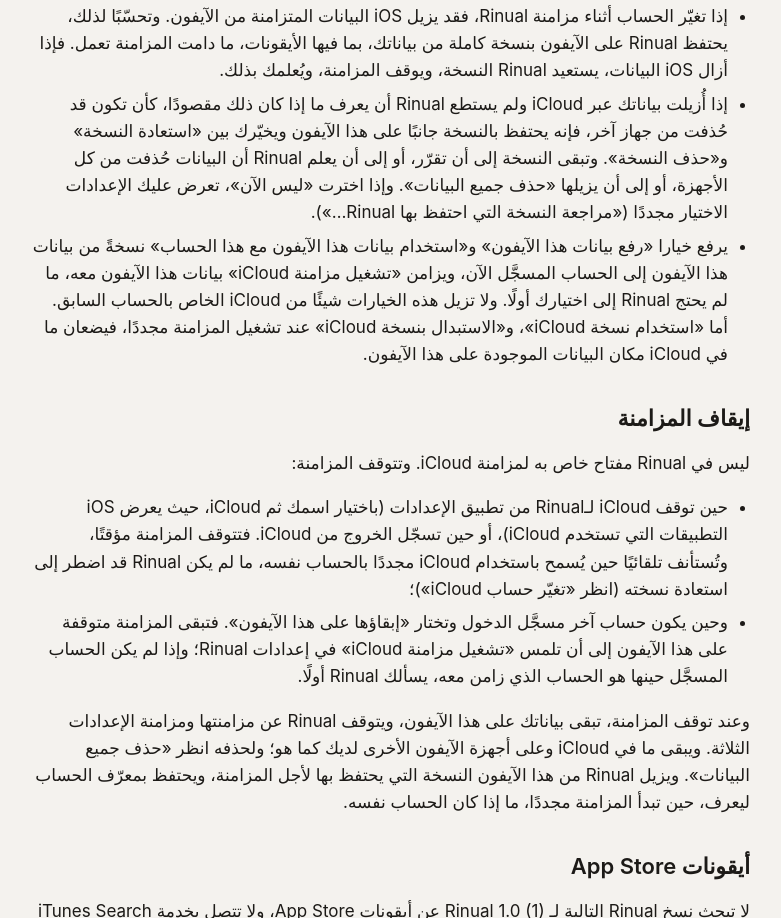
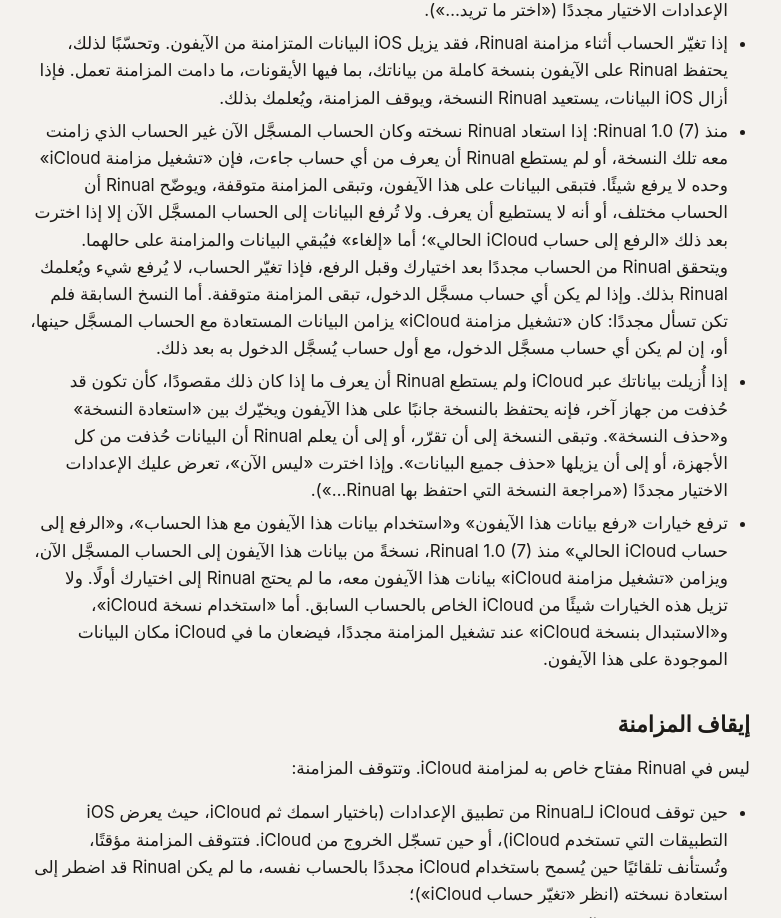
Before and after one commit to xnwf1/renewlist-privacy, a plain HTML site: page ar/index.html in a window 1280 px wide. Shown: the part 3898-4816 px from the top of the page, without its empty margins (250-1031 px from the left). Drawn offline with Linux system fonts and the light colour scheme.

Commit message:
Policy (Arabic): from Rinual 1.0 (7), Upload to the Current iCloud Account for data restored from its copy

```diff
--- a/ar/index.html
+++ b/ar/index.html
@@ -44,7 +44,7 @@
 
 <h2>مزامنة iCloud</h2>
 <p>تبدأ مزامنة iCloud تلقائيًا، وليس لها مفتاح تشغيل. ففي التثبيت الجديد، يبدأ Rinual المزامنة مع حساب Apple المسجَّل على الآيفون بعد أن تُكمل شاشة الترحيب ويؤكد iCloud أيّ حساب هو. ومن دون حساب iCloud، أو ما دام iCloud غير مسموح لـRinual، يعمل Rinual على الآيفون وحده، ومتى أصبح iCloud متاحًا يبدأ المزامنة تلقائيًا، بما في ذلك ما أدخلته في الأثناء. وتعرض إعدادات Rinual، ضمن iCloud، ما تفعله المزامنة.</p>
-<p>أما الآيفون الذي حُدِّث من نسخة سابقة من Rinual، فتبقى المزامنة عليه كما كانت. فإذا كانت متوقفة، أو كان Rinual ينتظر اختيارك (مثلًا بعد تسجيل الدخول بحساب آخر، أو بعد أن استعاد نسخته)، فلا يُرفع شيء إلى أن تختار «تشغيل مزامنة iCloud» أو «اختر ما تريد…» في إعدادات Rinual. وما دامت المزامنة متوقفة، لا يرسل Rinual شيئًا إلى iCloud، ولا يتحقق من حسابك في iCloud إلا حين تلمس أحد هذين الخيارين.</p>
+<p>أما الآيفون الذي حُدِّث من نسخة سابقة من Rinual، فتبقى المزامنة عليه كما كانت. فإذا كانت متوقفة، أو كان Rinual ينتظر اختيارك (مثلًا بعد تسجيل الدخول بحساب آخر، أو بعد أن استعاد نسخته)، فلا يُرفع شيء إلى أن تختار «تشغيل مزامنة iCloud» أو «اختر ما تريد…» في إعدادات Rinual. وما دامت المزامنة متوقفة، لا يرسل Rinual شيئًا إلى iCloud، ولا يتحقق من حسابك في iCloud إلا حين تلمس أحد هذين الخيارين. ومنذ Rinual 1.0 (7)، لا تُرفع البيانات التي استعادها Rinual من نسخته إلى حساب مختلف، أو إلى حساب لا يستطيع Rinual التأكد منه، إلا بعد اختيار آخر (انظر «تغيّر حساب iCloud»).</p>
 <p>وأثناء المزامنة:</p>
 <ul>
 <li>يحفظ Rinual معلوماتك في قاعدة بياناتك الخاصة على iCloud، فتظهر على أجهزة الآيفون الأخرى لديك (أو أجهزة الآيباد التي يعمل عليها Rinual) التي سُجّل الدخول فيها بحساب Apple نفسه وتعمل عليها المزامنة أيضًا. وتُحتسب هذه البيانات ضمن مساحة تخزين iCloud الخاصة بك.</li>
@@ -85,8 +85,9 @@
 <li>إذا سجّلت الخروج من iCloud، تتوقف المزامنة مؤقتًا وتبقى معلوماتك على الآيفون. وتُستأنف المزامنة تلقائيًا حين تسجّل الدخول مجددًا بالحساب نفسه.</li>
 <li>إذا سُجّل الدخول بحساب Apple آخر، تتوقف المزامنة مؤقتًا ويُعلمك Rinual بذلك. ولا يُرفع شيء إلى الحساب الجديد إلا إذا اخترت «استخدام بيانات هذا الآيفون مع هذا الحساب». أما «إبقاؤها على هذا الآيفون» فيوقف المزامنة على هذا الآيفون ويُبقي بياناتك هنا. وإذا اخترت «لاحقًا»، تعرض عليك الإعدادات الاختيار مجددًا («اختر ما تريد…»).</li>
 <li>إذا تغيّر الحساب أثناء مزامنة Rinual، فقد يزيل iOS البيانات المتزامنة من الآيفون. وتحسّبًا لذلك، يحتفظ Rinual على الآيفون بنسخة كاملة من بياناتك، بما فيها الأيقونات، ما دامت المزامنة تعمل. فإذا أزال iOS البيانات، يستعيد Rinual النسخة، ويوقف المزامنة، ويُعلمك بذلك.</li>
+<li>منذ Rinual 1.0 (7): إذا استعاد Rinual نسخته وكان الحساب المسجَّل الآن غير الحساب الذي زامنت معه تلك النسخة، أو لم يستطع Rinual أن يعرف من أي حساب جاءت، فإن «تشغيل مزامنة iCloud» وحده لا يرفع شيئًا. فتبقى البيانات على هذا الآيفون، وتبقى المزامنة متوقفة، ويوضّح Rinual أن الحساب مختلف، أو أنه لا يستطيع أن يعرف. ولا تُرفع البيانات إلى الحساب المسجَّل الآن إلا إذا اخترت بعد ذلك «الرفع إلى حساب iCloud الحالي»؛ أما «إلغاء» فيُبقي البيانات والمزامنة على حالهما. ويتحقق Rinual من الحساب مجددًا بعد اختيارك وقبل الرفع، فإذا تغيّر الحساب، لا يُرفع شيء ويُعلمك Rinual بذلك. وإذا لم يكن أي حساب مسجَّل الدخول، تبقى المزامنة متوقفة. أما النسخ السابقة فلم تكن تسأل مجددًا: كان «تشغيل مزامنة iCloud» يزامن البيانات المستعادة مع الحساب المسجَّل حينها، أو، إن لم يكن أي حساب مسجَّل الدخول، مع أول حساب يُسجَّل الدخول به بعد ذلك.</li>
 <li>إذا أُزيلت بياناتك عبر iCloud ولم يستطع Rinual أن يعرف ما إذا كان ذلك مقصودًا، كأن تكون قد حُذفت من جهاز آخر، فإنه يحتفظ بالنسخة جانبًا على هذا الآيفون ويخيّرك بين «استعادة النسخة» و«حذف النسخة». وتبقى النسخة إلى أن تقرّر، أو إلى أن يعلم Rinual أن البيانات حُذفت من كل الأجهزة، أو إلى أن يزيلها «حذف جميع البيانات». وإذا اخترت «ليس الآن»، تعرض عليك الإعدادات الاختيار مجددًا («مراجعة النسخة التي احتفظ بها Rinual…»).</li>
-<li>يرفع خيارا «رفع بيانات هذا الآيفون» و«استخدام بيانات هذا الآيفون مع هذا الحساب» نسخةً من بيانات هذا الآيفون إلى الحساب المسجَّل الآن، ويزامن «تشغيل مزامنة iCloud» بيانات هذا الآيفون معه، ما لم يحتج Rinual إلى اختيارك أولًا. ولا تزيل هذه الخيارات شيئًا من iCloud الخاص بالحساب السابق. أما «استخدام نسخة iCloud»، و«الاستبدال بنسخة iCloud» عند تشغيل المزامنة مجددًا، فيضعان ما في iCloud مكان البيانات الموجودة على هذا الآيفون.</li>
+<li>ترفع خيارات «رفع بيانات هذا الآيفون» و«استخدام بيانات هذا الآيفون مع هذا الحساب»، و«الرفع إلى حساب iCloud الحالي» منذ Rinual 1.0 (7)، نسخةً من بيانات هذا الآيفون إلى الحساب المسجَّل الآن، ويزامن «تشغيل مزامنة iCloud» بيانات هذا الآيفون معه، ما لم يحتج Rinual إلى اختيارك أولًا. ولا تزيل هذه الخيارات شيئًا من iCloud الخاص بالحساب السابق. أما «استخدام نسخة iCloud»، و«الاستبدال بنسخة iCloud» عند تشغيل المزامنة مجددًا، فيضعان ما في iCloud مكان البيانات الموجودة على هذا الآيفون.</li>
 </ul>
 
 <h2>إيقاف المزامنة</h2>
```
